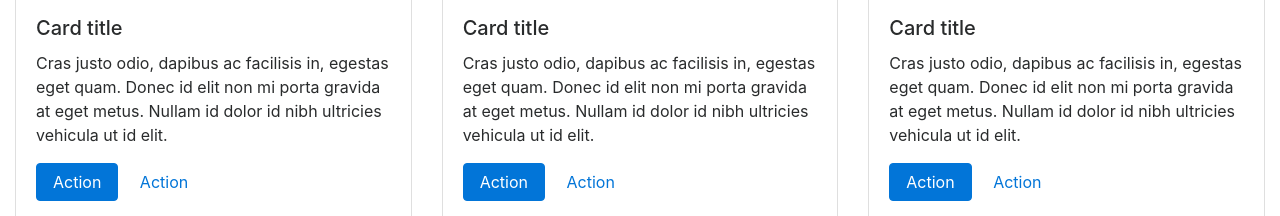
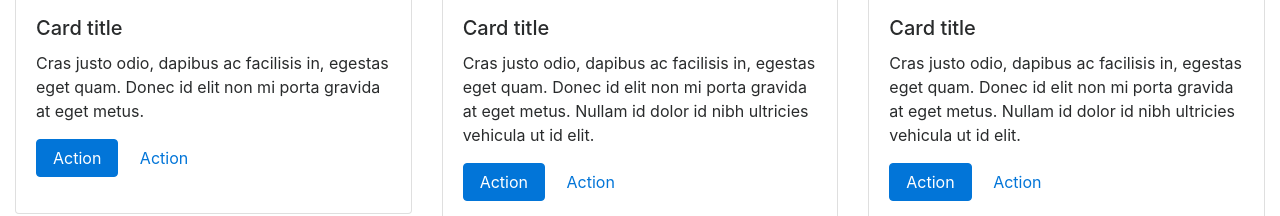
Before and after one commit to camilootavio/web01, a plain HTML site: page src/index.html in a window 1280 px wide. Shown: the part 1057-1273 px from the top of the page. Drawn offline with Linux system fonts and the light colour scheme.

Commit message:
del word

```diff
--- a/src/index.html
+++ b/src/index.html
@@ -164,7 +164,7 @@
 								Card title
 							</h5>
 							<p class="card-text">
-								Cras justo odio, dapibus ac facilisis in, egestas eget quam. Donec id elit non mi porta gravida at eget metus. Nullam id dolor id nibh ultricies vehicula ut id elit.
+								Cras justo odio, dapibus ac facilisis in, egestas eget quam. Donec id elit non mi porta gravida at eget metus.
 							</p>
 							<p>
 								<a class="btn btn-primary" href="#">Action</a> <a class="btn" href="#">Action</a>
```
